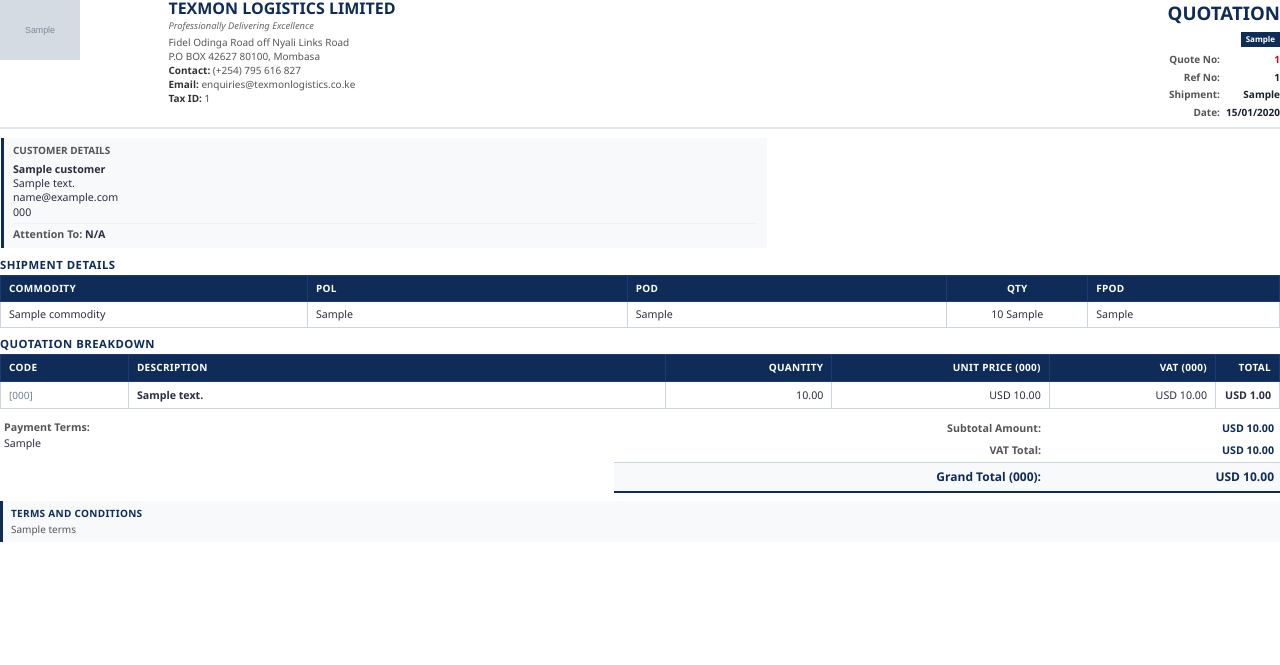
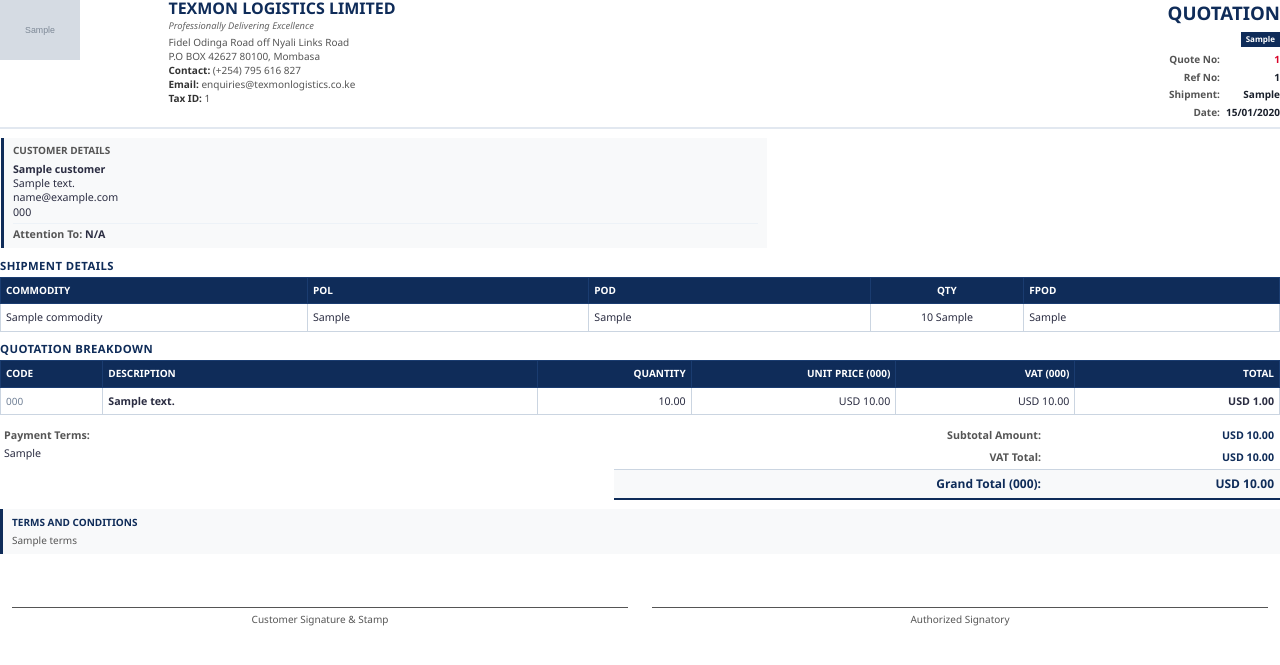
Before and after one commit to LelionV/Texmon-Final, a Django app: template templates/quotations/quotation_pdf.html in a window 1280 px wide. Shown: the top 665 px of the page. Run offline with Django 5.2, Linux system fonts and the light colour scheme; the template is opened without the code that fills it: most values are stand-ins (such as "Sample title", 1, 10 or a date in 2020); grey boxes marked "Sample" are stand-in pictures.

Commit message:
Update quotation_pdf.html

```diff
--- a/templates/quotations/quotation_pdf.html
+++ b/templates/quotations/quotation_pdf.html
@@ -1,46 +1,38 @@
+
 {% extends "documents/base_document.html" %}
 
+{% block doc_title %}Quotation{% endblock %}
+
 {% block doc_type_label %}QUOTATION{% endblock %}
+
 {% block document_number_label %}Quote No:{% endblock %}
+
 {% block customer_heading %}Customer Details{% endblock %}
 
-{% block document_content %}
 
-<style>
-    @page {
-        size: A4;
-        margin: 6mm 6mm 14mm 6mm;
+{% block document_styles %}
 
-        @bottom-left {
-            content: "Customer Signature & Stamp: _____________________________";
-            font-size: 7.5pt;
-            color: #555555;
-            font-family: inherit;
-        }
-
-        @bottom-right {
-            content: "Authorized Signatory: _____________________________";
-            font-size: 7.5pt;
-            color: #555555;
-            font-family: inherit;
-        }
-    }
+/* =========================================================
+   QUOTATION STYLES
+   ========================================================= */
 
 .quote-section {
-        margin-top: 8px;
-        margin-bottom: 3px;
+    margin-top: 9px;
+    margin-bottom: 4px;
     color: #0f2c59;
     font-size: 8.5pt;
     font-weight: 700;
     text-transform: uppercase;
-        letter-spacing: 0.5px;
+    letter-spacing: 0.4px;
+    page-break-after: avoid;
 }
 
 .doc-table {
     width: 100%;
     border-collapse: collapse;
-        margin-bottom: 8px;
+    margin-bottom: 9px;
     font-size: 8pt;
+    table-layout: fixed;
 }
 
 .doc-table thead {
@@ -50,34 +42,20 @@
 .doc-table th {
     background-color: #0f2c59;
     color: #ffffff;
-        font-weight: 600;
+    font-weight: 700;
     font-size: 7.5pt;
     text-transform: uppercase;
-        letter-spacing: 0.3px;
-        padding: 6px 8px;
+    padding: 6px 5px;
     border: 1px solid #1a3c70;
     vertical-align: middle;
 }
 
-    /* Column Alignment Helpers */
-    .doc-table th.num, .doc-table td.num {
-        text-align: right;
-        white-space: nowrap;
-    }
-
-    .doc-table th.center, .doc-table td.center {
-        text-align: center;
-    }
-
-    .doc-table th.left, .doc-table td.left {
-        text-align: left;
-    }
-
 .doc-table td {
-        padding: 6px 8px;
+    padding: 6px 5px;
     color: #2b2d42;
-        border: 1px solid #cbd5e1; /* Visible grid lines for item table clarity */
+    border: 1px solid #cbd5e1;
     vertical-align: middle;
+    overflow-wrap: break-word;
 }
 
 .doc-table tbody tr:nth-child(even) {
@@ -86,11 +64,27 @@
 
 .doc-table tbody tr {
     page-break-inside: avoid;
+    break-inside: avoid;
+}
+
+.doc-table th.num,
+.doc-table td.num {
+    text-align: right;
+}
+
+.doc-table th.center,
+.doc-table td.center {
+    text-align: center;
+}
+
+.doc-table th.left,
+.doc-table td.left {
+    text-align: left;
 }
 
 .shipment-table td {
-        padding-top: 5px;
-        padding-bottom: 5px;
+    padding-top: 6px;
+    padding-bottom: 6px;
 }
 
 .item-code {
@@ -106,12 +100,13 @@
 .payment-table {
     width: 100%;
     border-collapse: collapse;
-        margin-top: 4px;
+    margin-top: 5px;
     font-size: 8pt;
+    table-layout: fixed;
 }
 
-    .payment-table td {
-        padding: 3px 4px;
+.payment-table > tbody > tr > td {
+    padding: 4px;
     vertical-align: top;
 }
 
@@ -124,6 +119,7 @@
     width: 100%;
     border-collapse: collapse;
     font-size: 8pt;
+    margin: 0;
 }
 
 .totals-table td {
@@ -156,11 +152,12 @@
 }
 
 .terms-box {
-        margin-top: 8px;
-        padding: 6px 8px;
+    margin-top: 9px;
+    padding: 7px 9px;
     background-color: #f8f9fa;
     border-left: 3px solid #0f2c59;
     page-break-inside: avoid;
+    break-inside: avoid;
 }
 
 .terms-title {
@@ -168,28 +165,77 @@
     font-size: 7.5pt;
     font-weight: 700;
     text-transform: uppercase;
-        margin-bottom: 2px;
-        letter-spacing: 0.3px;
+    margin-bottom: 3px;
 }
 
 .terms-content {
     color: #555555;
     font-size: 7.5pt;
-        line-height: 1.35;
+    line-height: 1.4;
+    overflow-wrap: break-word;
 }
-</style>
 
-<!-- SHIPMENT DETAILS -->
-<div class="quote-section">Shipment Details</div>
+.signature-table {
+    width: 100%;
+    margin-top: 18px;
+    border-collapse: collapse;
+    page-break-inside: avoid;
+    break-inside: avoid;
+}
+
+.signature-table td {
+    width: 50%;
+    padding: 5px 12px;
+    text-align: center;
+    vertical-align: bottom;
+}
+
+.signature-line {
+    border-top: 1px solid #555555;
+    padding-top: 5px;
+    margin-top: 30px;
+    font-size: 7.5pt;
+    color: #555555;
+}
+
+@media print {
+    .quote-section {
+        page-break-after: avoid;
+    }
+
+    .doc-table thead {
+        display: table-header-group;
+    }
+
+    .doc-table tr,
+    .signature-table,
+    .terms-box {
+        page-break-inside: avoid;
+    }
+}
+
+{% endblock %}
+
+
+{% block document_content %}
+
+<!-- =====================================================
+     SHIPMENT DETAILS
+     ===================================================== -->
+
+<div class="quote-section">
+    Shipment Details
+</div>
 
 <table class="doc-table shipment-table">
+
     <thead>
         <tr>
             <th class="left" style="width: 24%;">Commodity</th>
-            <th class="left" style="width: 25%;">POL</th>
-            <th class="left" style="width: 25%;">POD</th>
-            <th class="center" style="width: 11%;">Qty</th>
-            <th class="left" style="width: 15%;">FPOD</th>
+            <th class="left" style="width: 22%;">POL</th>
+            <th class="left" style="width: 22%;">POD</th>
+            <th class="center" style="width: 12%;">Qty</th>
+            <th class="left" style="width: 20%;">FPOD</th>
         </tr>
     </thead>
 
@@ -198,50 +244,73 @@
             <td class="left">
                 {{ quotation.commodity|default:"—" }}
             </td>
+
             <td class="left">
                 {{ quotation.origin_port|default:"—" }}
             </td>
+
             <td class="left">
                 {{ quotation.destination_port|default:"—" }}
             </td>
+
             <td class="center">
                 {{ quotation.commodity_quantity|default:"—" }}
+
                 {% if quotation.commodity_unit %}
                     {{ quotation.commodity_unit }}
                 {% endif %}
             </td>
+
             <td class="left">
                 {{ quotation.final_destination|default:"—" }}
             </td>
         </tr>
     </tbody>
+
 </table>
 
-<!-- QUOTATION BREAKDOWN (TABLE 2) -->
-<div class="quote-section">Quotation Breakdown</div>
+
+<!-- =====================================================
+     QUOTATION BREAKDOWN
+     ===================================================== -->
+
+<div class="quote-section">
+    Quotation Breakdown
+</div>
 
 <table class="doc-table pricing-table">
+
     <thead>
         <tr>
-            <th class="left" style="width: 10%;">Code</th>
-            <th class="left" style="width: 42%;">Description</th>
-            <th class="num" style="width: 13%;">Quantity</th>
-            <th class="num" style="width: 17%;">Unit Price ({{ currency_code }})</th>
-            <th class="num" style="width: 13%;">VAT ({{ currency_code }})</th>
-            <th class="num" style="width: 15%;">Total</th>
+            <th class="left" style="width: 8%;">Code</th>
+            <th class="left" style="width: 34%;">Description</th>
+            <th class="num" style="width: 12%;">Quantity</th>
+            <th class="num" style="width: 16%;">Unit Price ({{ currency_code }})</th>
+            <th class="num" style="width: 14%;">VAT ({{ currency_code }})</th>
+            <th class="num" style="width: 16%;">Total</th>
         </tr>
     </thead>
 
     <tbody>
+
         {% for line in items %}
+
             <tr>
+
                 <td class="left">
-                {% if line.item.code %}
-                    <span class="item-code">[{{ line.item.code }}]</span>
+                    {% if line.item and line.item.code %}
+                        <span class="item-code">
+                            {{ line.item.code }}
+                        </span>
+                    {% else %}
+                        —
                     {% endif %}
                 </td>
+
                 <td class="left">
-                <span class="item-description">{{ line.description }}</span>
+                    <span class="item-description">
+                        {{ line.description }}
+                    </span>
                 </td>
 
                 <td class="num">
@@ -249,71 +318,164 @@
                 </td>
 
                 <td class="num">
-                {{ currency_symbol }} {{ line.unit_price|floatformat:2 }}
+                    {{ currency_symbol }}
+                    {{ line.unit_price|floatformat:2 }}
                 </td>
 
                 <td class="num">
-                {{ currency_symbol }} {{ line.vat_amount|floatformat:2 }}
+                    {{ currency_symbol }}
+                    {{ line.vat_amount|floatformat:2 }}
                 </td>
 
                 <td class="num">
-                <strong>{{ currency_symbol }} {{ line.total_amount|floatformat:2 }}</strong>
+                    <strong>
+                        {{ currency_symbol }}
+                        {{ line.total_amount|floatformat:2 }}
+                    </strong>
+                </td>
+
+            </tr>
+
+        {% empty %}
+
+            <tr>
+                <td colspan="6" class="center" style="padding: 12px; color: #718096;">
+                    No quotation line items available.
                 </td>
             </tr>
 
-        {% empty %}
-        <tr>
-            <td colspan="5" class="center" style="padding: 12px; color: #A0AEC0;">
-                No quotation line items available.
-            </td>
-        </tr>
         {% endfor %}
+
     </tbody>
+
 </table>
 
-<!-- PAYMENT TERMS AND TOTALS -->
+
+<!-- =====================================================
+     PAYMENT TERMS AND TOTALS
+     ===================================================== -->
+
 <table class="payment-table">
+
+    <tbody>
         <tr>
-        <td style="width: 48%; vertical-align: top;">
-            <span class="payment-label">Payment Terms:</span>
-            <div style="margin-top: 2px; color: #2b2d42;">{{ quotation.payment_terms|default:"As agreed" }}</div>
+
+            <td style="width: 48%;">
+
+                <span class="payment-label">
+                    Payment Terms:
+                </span>
+
+                <div style="margin-top: 4px; color: #2b2d42;">
+                    {{ quotation.payment_terms|default:"As agreed" }}
+                </div>
+
             </td>
 
-        <td style="width: 52%; vertical-align: top; padding: 0;">
+            <td style="width: 52%; padding: 0;">
+
                 <table class="totals-table">
+
+                    <tbody>
+
                         <tr>
-                    <td class="total-label" style="width: 65%;">Subtotal Amount:</td>
+                            <td class="total-label" style="width: 65%;">
+                                Subtotal Amount:
+                            </td>
+
                             <td class="total-value" style="width: 35%;">
-                        {{ currency_symbol }} {{ subtotal_amount|default:subtotal|floatformat:2 }}
+                                {{ currency_symbol }}
+                                {{ subtotal_amount|default:subtotal|floatformat:2 }}
                             </td>
                         </tr>
 
                         <tr>
-                    <td class="total-label">VAT Total:</td>
+                            <td class="total-label">
+                                VAT Total:
+                            </td>
+
                             <td class="total-value">
-                        {{ currency_symbol }} {{ vat_total|floatformat:2 }}
+                                {{ currency_symbol }}
+                                {{ vat_total|floatformat:2 }}
                             </td>
                         </tr>
 
                         <tr class="grand-total">
-                    <td class="total-label">Grand Total ({{ currency_code }}):</td>
+
+                            <td class="total-label">
+                                Grand Total ({{ currency_code }}):
+                            </td>
+
                             <td class="total-value">
-                        {{ currency_symbol }} {{ grand_total|floatformat:2 }}
+                                {{ currency_symbol }}
+                                {{ grand_total|floatformat:2 }}
                             </td>
+
                         </tr>
-            </table>
-        </td>
-    </tr>
+
+                    </tbody>
+
                 </table>
 
-<!-- ADDITIONAL TERMS -->
+            </td>
+
+        </tr>
+    </tbody>
+
+</table>
+
+
+<!-- =====================================================
+     ADDITIONAL TERMS AND CONDITIONS
+     ===================================================== -->
+
 {% if quotation.terms or quotation.notes %}
+
     <div class="terms-box">
-    <div class="terms-title">Terms and Conditions</div>
+
+        <div class="terms-title">
+            Terms and Conditions
+        </div>
+
         <div class="terms-content">
-        {{ quotation.terms|default:quotation.notes|linebreaksbr }}
-    </div>
-</div>
+
+            {% if quotation.terms %}
+                {{ quotation.terms|linebreaksbr }}
+            {% else %}
+                {{ quotation.notes|linebreaksbr }}
             {% endif %}
 
+        </div>
+
+    </div>
+
+{% endif %}
+
+
+<!-- =====================================================
+     SIGNATURES
+     ===================================================== -->
+
+<table class="signature-table">
+
+    <tbody>
+        <tr>
+
+            <td>
+                <div class="signature-line">
+                    Customer Signature &amp; Stamp
+                </div>
+            </td>
+
+            <td>
+                <div class="signature-line">
+                    Authorized Signatory
+                </div>
+            </td>
+
+        </tr>
+    </tbody>
+
+</table>
+
 {% endblock %}
```
Lines whose indentation alone changed are shown as unchanged.
